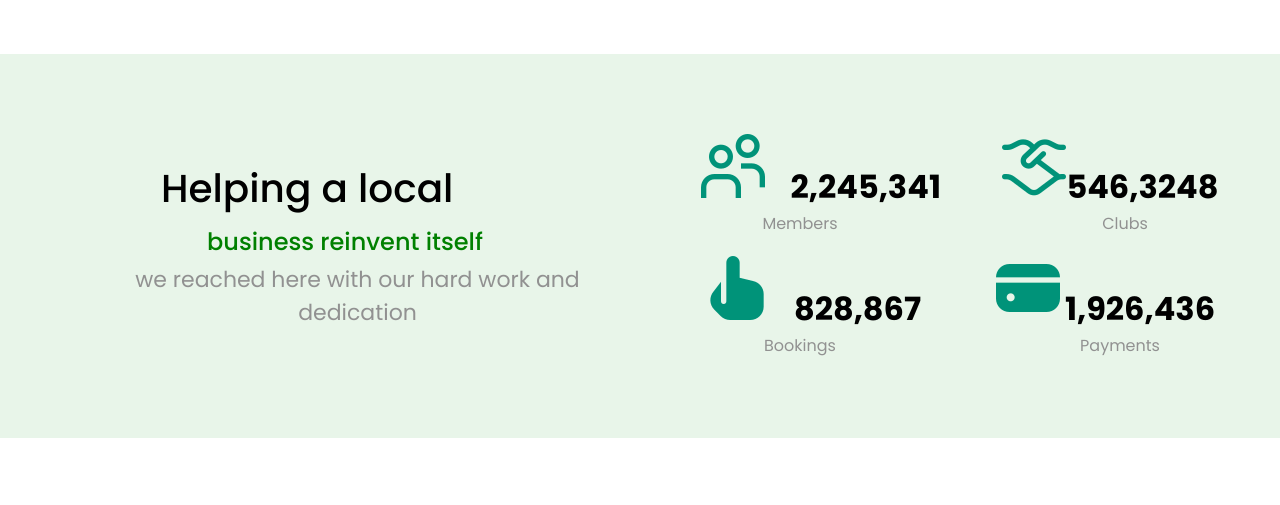
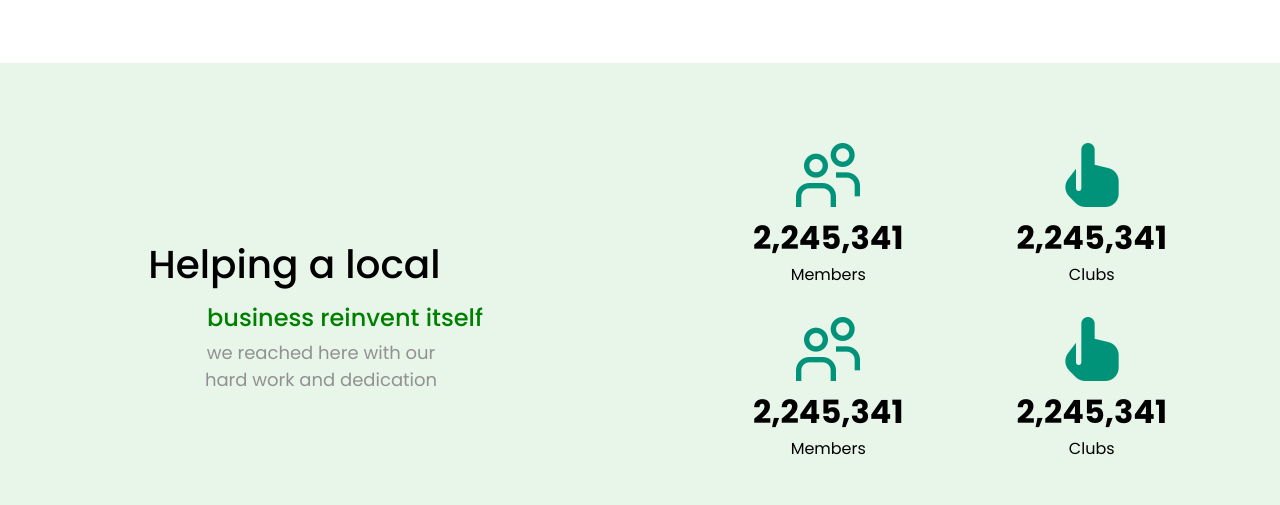
Before and after one commit to MarwaElasuty/Edited-Responsive-Figma, a plain HTML site: page index.html in a window 1280 px wide. Shown: the part 1880-2385 px from the top of the page. Drawn offline with Linux system fonts and the light colour scheme; grey boxes are pictures that could not be loaded.

Commit message:
commited

```diff
--- a/index.html
+++ b/index.html
@@ -148,29 +148,62 @@
         </div>
 
         <div id="statistics-right">
-            <div id="first-div">
 
-                <h1><img src="users.png" alt="side-logo1">2,245,341</h1>
-                <h1 ><img src="handshake.png" alt="clubs">546,3248</h1>
+            <div class="main-div">
+                <div class="up-div">
+                    <img src="users.png" alt="user">
+                    <h1>2,245,341</h1>
+                    <p>Members</p>
+                </div>
+
+                <div class="down-div">
+                    <img src="cursor-finger.png" alt="finger">
+                    <h1>2,245,341</h1>
+                    <p>Clubs</p>
+                </div>
             </div>
 
-            <div class="text-div">
-                <p>Members</p>
-                <p id="clubs">Clubs</p>
+
+
+            <div class="main-div">
+                <div class="up-div">
+                    <img src="users.png" alt="user">
+                    <h1>2,245,341</h1>
+                    <p>Members</p>
+                </div>
+
+                <div class="down-div">
+                    <img src="cursor-finger.png" alt="finger">
+                    <h1>2,245,341</h1>
+                    <p>Clubs</p>
+                </div>
+            </div>
+
+
+
+            <!-- <div id="first-div">
+                <h1><img src="users.png" alt="side-logo1">2,245,341</h1>
+                <h1 ><img src="handshake.png" alt="side-logo1">846,3248</h1>
+            </div>
+
+            <div style="display: flex; justify-content: space-evenly;">
+                <p>aewq</p>
+                <p class="right-span">heeee</p>
 
             </div>
 
             <div id="second-div">
-                <h1><img src="cursor-finger.png" alt="side-logo1">828,867</h1>
-                <h1 id="credit-heading"><img src="credit-card.png" alt="credit">1,926,436</h1>
+                <h1><img src="cursor-finger.png" alt="side-logo1">2828,867</h1>
+                <h1 id="credit-heading"><img src="credit-card.png" alt="side-logo1">1,926,436</h1>
             </div>
 
-            <div class="text-div">
-                <p>Bookings</p>
-                <p>Payments</p>
+            <div style="display: flex; justify-content: space-evenly;">
+                <p>aewq</p>
+                <p  class="right-span">heee</p>
 
             </div>
-        </div>
+
+        </div> -->
 
     </div>
 
--- a/style.css
+++ b/style.css
@@ -28,6 +28,7 @@ ul {
 ul li {
 
     margin-left: 40px;
+    padding-bottom: 15px;
 }
 
 a {
@@ -91,6 +92,7 @@ img[alt="humberger-menu"] {
     background-color: #E8F5E9;
     border-style: none;
 }
+
 
 
 /* Navigation bar media query*/
@@ -209,9 +211,10 @@ img[alt="humberger-menu"] {
         display: none;
         width: 31%;
         padding-right: 35px;
-        padding-bottom: 15px;
+        padding-bottom: 50px;
+        padding-top: 18px;
         position: absolute;
-        top: 77px;
+        top: 68px;
         right: 11px;
         background-color: white;
     }
@@ -885,9 +888,11 @@ img[alt="side-logo1"] {
 
 #statistics-left span:nth-of-type(2) {
     color: #919191;
-    font-size: 22px;
+    font-size: 18px;
     font-weight: 400;
     text-align: center;
+    width: 60%;
+    padding-right: 25px;
 }
 
 
@@ -899,9 +904,15 @@ img[alt="side-logo1"] {
     width: 50%;
 }
 
-
-
-#first-div {
+.main-div{
+    display: flex;
+    justify-content: space-evenly;
+    padding-bottom: 30px;
+    text-align: center;
+}
+
+
+/* #first-div {
     display: flex;
     justify-content: space-evenly;
 }
@@ -912,11 +923,15 @@ img[alt="side-logo1"] {
     padding-top: 20px;
 }
 
+.right-span{
+    padd
+}
+
 .text-div {
     display: flex;
     justify-content: space-between;
     color: #919191;
-}
+} */
 
 /* .text-div p {
     width: 15%;
@@ -925,7 +940,7 @@ img[alt="side-logo1"] {
 /* statistics media query */
 @media screen and (min-width: 1200px) {
     #statistics-left>h1 {
-        width: 96%;
+        width: 92%;
         font-size: 39px;
     }
 
@@ -934,11 +949,16 @@ img[alt="side-logo1"] {
         font-size: 24px;
         text-align: left;
     }
-
-    .text-div p {
+    #statistics-left span:nth-of-type(2){
+        width: 50%;
+        padding-right: 73px;
+
+    }
+
+    /* .text-div p {
         width: 50%;
         text-align: center;
-    }
+    } */
 }
 
 @media screen and (max-width: 1200px) and (min-width:992px) {
@@ -978,7 +998,7 @@ img[alt="side-logo1"] {
     }
 
     #statistics-left>span:nth-of-type(1) {
-        width: 48%;
+        width: 50%;
         font-size: 20px;
         text-align: left;
     }
@@ -1178,7 +1198,7 @@ img[alt="side-logo1"] {
     }
 
     .marketing>h2 {
-        width: 80%;
+        width: 92%;
     }
 
     .marketing-cards-div>img {
@@ -1187,13 +1207,13 @@ img[alt="side-logo1"] {
 
     .marketing span:nth-of-type(1) {
         width: 100%;
-        font-size: 12px;
+        font-size: 16px;
         padding-left: 70px;
         padding-right: 70px;
     }
 
     #smaller-span {
-        font-size: 16px;
+        font-size: 40px;
         padding-left: 15px;
         padding-right: 15px;
     }
@@ -1462,15 +1482,20 @@ img[alt="credit"]{
     padding-left: 15px;
 } */
 
-#clubs{
+/* #clubs{
     padding-left: 10px;
-}
+} */
 
 /* footer media query */
 @media screen and (min-width: 1200px) {
     .footer p {
         font-size: 14px;
     }
+
+    .footer{
+        width: 100%;
+        font-size: 25px;
+    }
 }
 
 
@@ -1484,7 +1509,8 @@ img[alt="credit"]{
 @media screen and (max-width: 992px) and (min-width:786px) {
     .footer {
         width: 100%;
-        font-size: 15px;
+        text-align: center;
+        font-size: 11px;
     }
 
     .footer>div {
```
